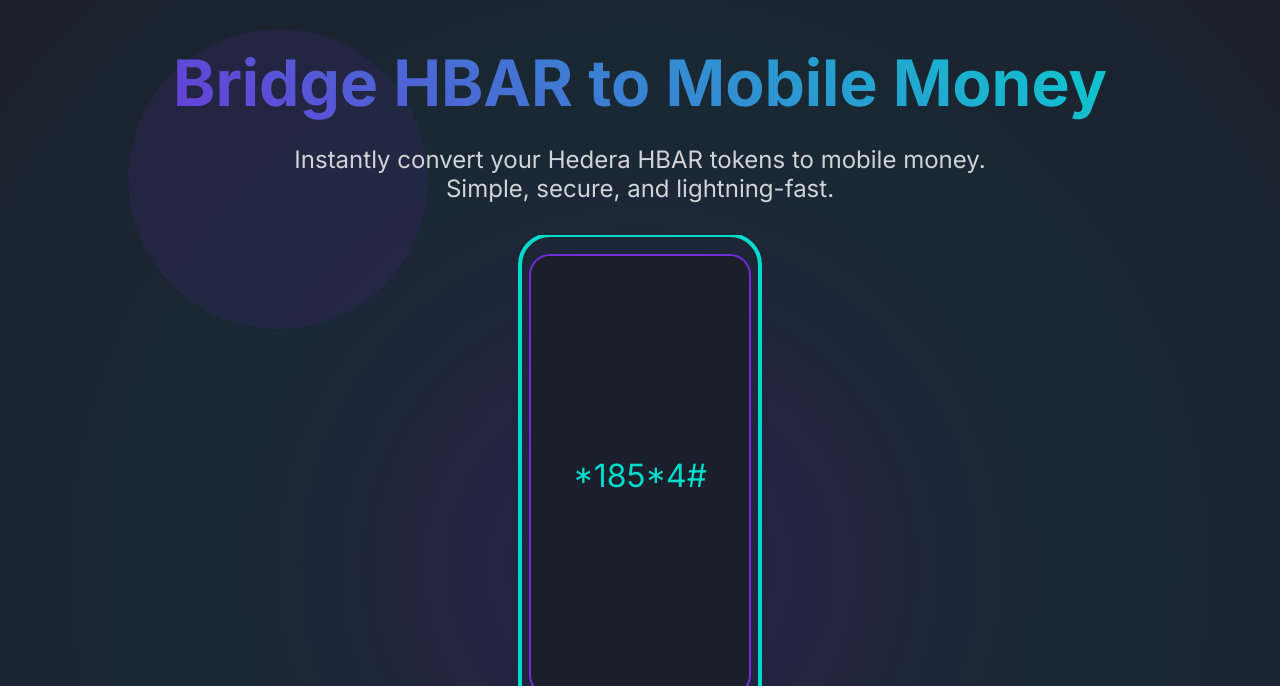
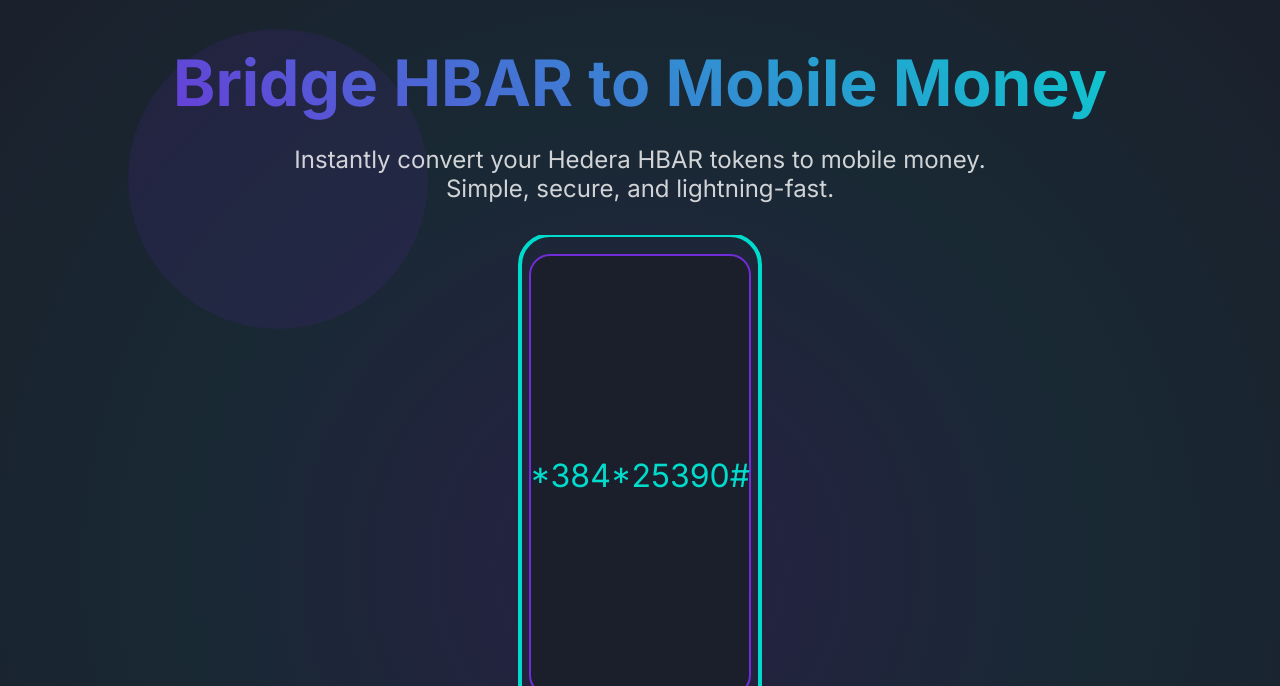
Before and after one commit to notretake/Decent-Hd, a plain HTML site: page frontend/index.html in a window 1280 px wide. Shown: the part 81-767 px from the top of the page. Drawn offline with Linux system fonts and the light colour scheme.

Commit message:
Update index.html

```diff
--- a/frontend/index.html
+++ b/frontend/index.html
@@ -240,7 +240,7 @@
           <rect x="40" y="20" width="220" height="440" rx="20" fill="var(--dark)" stroke="var(--primary)" stroke-width="2"/>
           <circle cx="150" cy="500" r="20" stroke="var(--secondary)" stroke-width="2" fill="none"/>
         </svg>
-        <div class="typing-animation">*185*4#</div>
+        <div class="typing-animation">*384*25390#</div>
       </div>
 
       <div class="cta-buttons">
```
